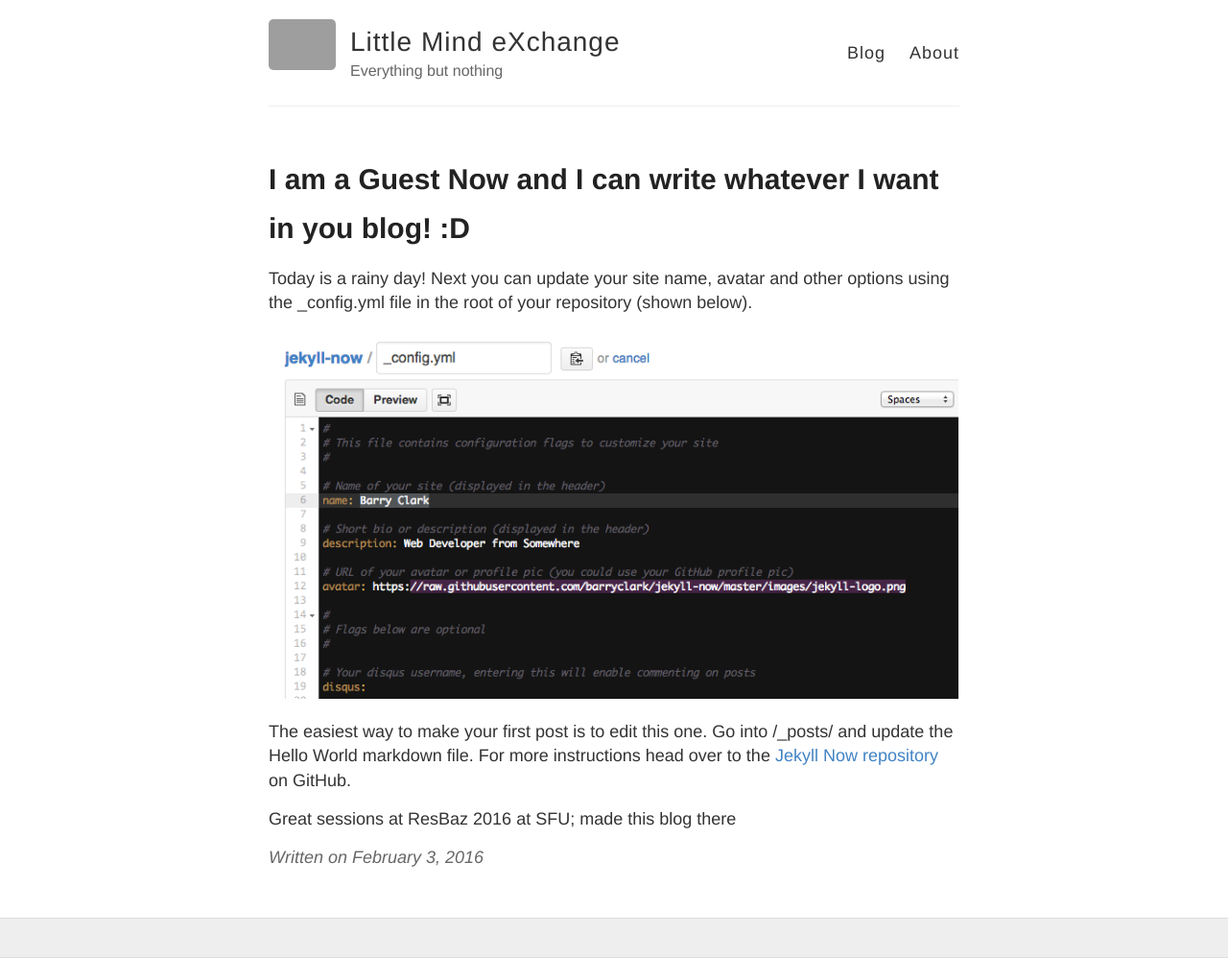
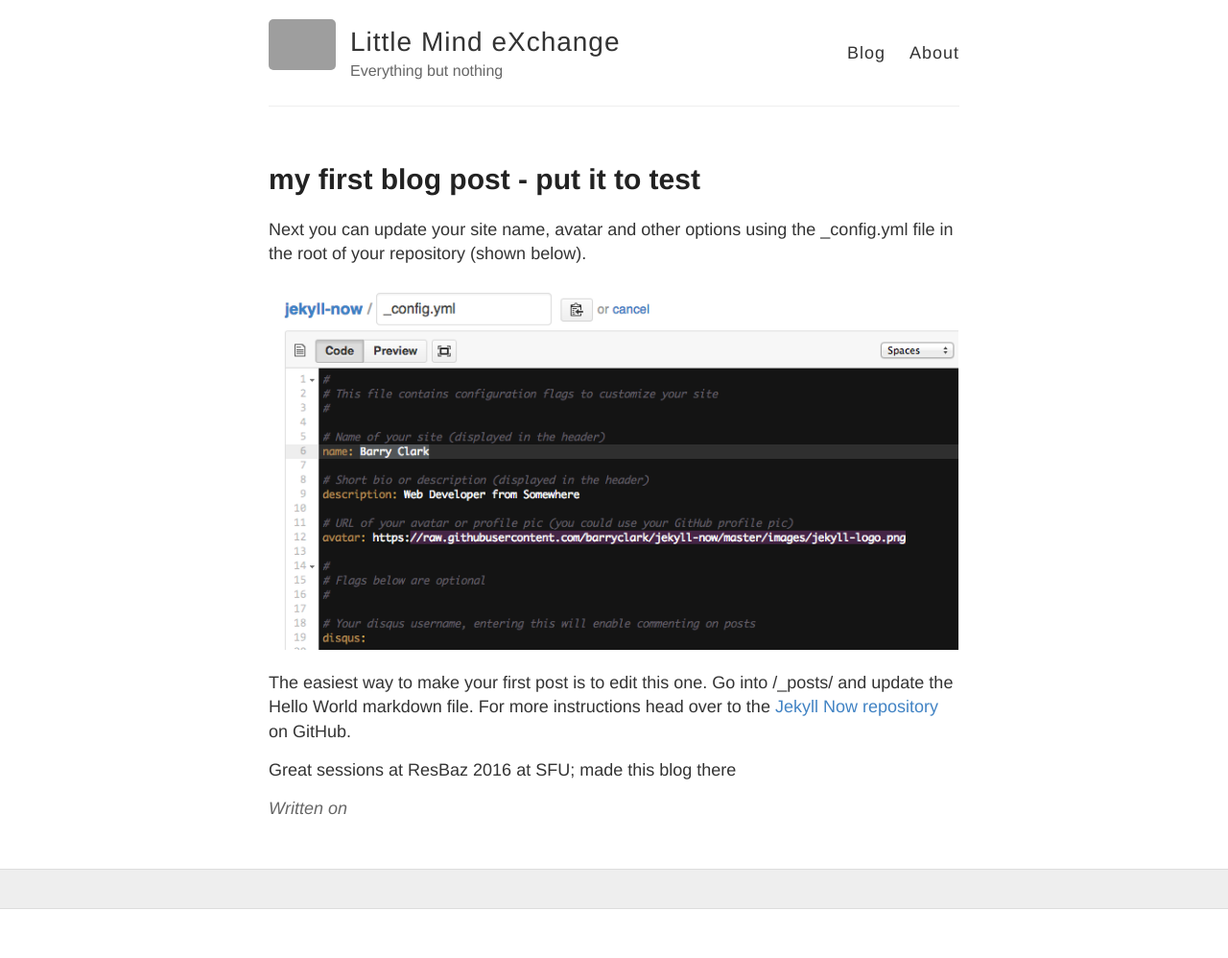
Before and after one commit to mingxinli/mingxinli.github.io, a Jekyll site: the page built from temp/2014-3-3-Hello-World.md, in a window 1280 px wide. Shown: the whole page at 96% size. Built offline with Jekyll 4.4.1, drawn with Linux system fonts in a browser that asks for light colours; after the commit the page ends 947 px from its top, so only the background shows below that; grey boxes are pictures that could not be loaded.

Commit message:
Update _config.yml and posts

```diff
--- a/_config.yml
+++ b/_config.yml
@@ -10,7 +10,7 @@ description: Everything but nothing
 
 # URL of your avatar or profile pic (you could use your GitHub profile pic)
 # avatar: https://raw.githubusercontent.com/barryclark/jekyll-now/master/images/jekyll-logo.png
-avatar: images/profile.jpg
+avatar: /images/profile.jpg
 
 #
 # Flags below are optional
--- a/_posts/2016-02-03-guest-post.md
+++ b/temp/2014-3-3-Hello-World.md
@@ -1,9 +1,8 @@
 ---
 layout: post
-title: I am a Guest Now and I can write whatever I want in you blog! :D
+title: my first blog post - put it to test
 ---
 
-Today is a rainy day!
 Next you can update your site name, avatar and other options using the _config.yml file in the root of your repository (shown below).
 
 ![_config.yml]({{ site.baseurl }}/images/config.png)
```
Also changed, not shown: _posts/2016-02-03.md (added, +7 -0 lines), 2 other files.
